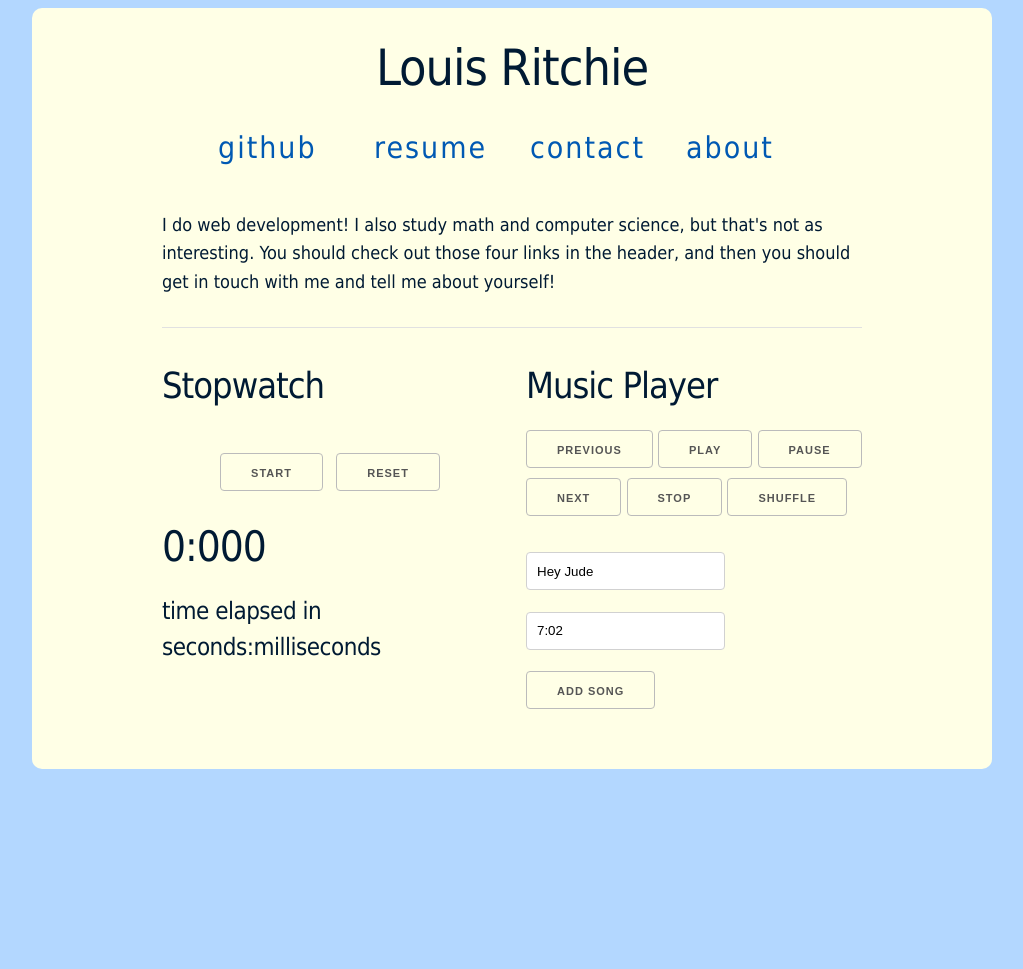
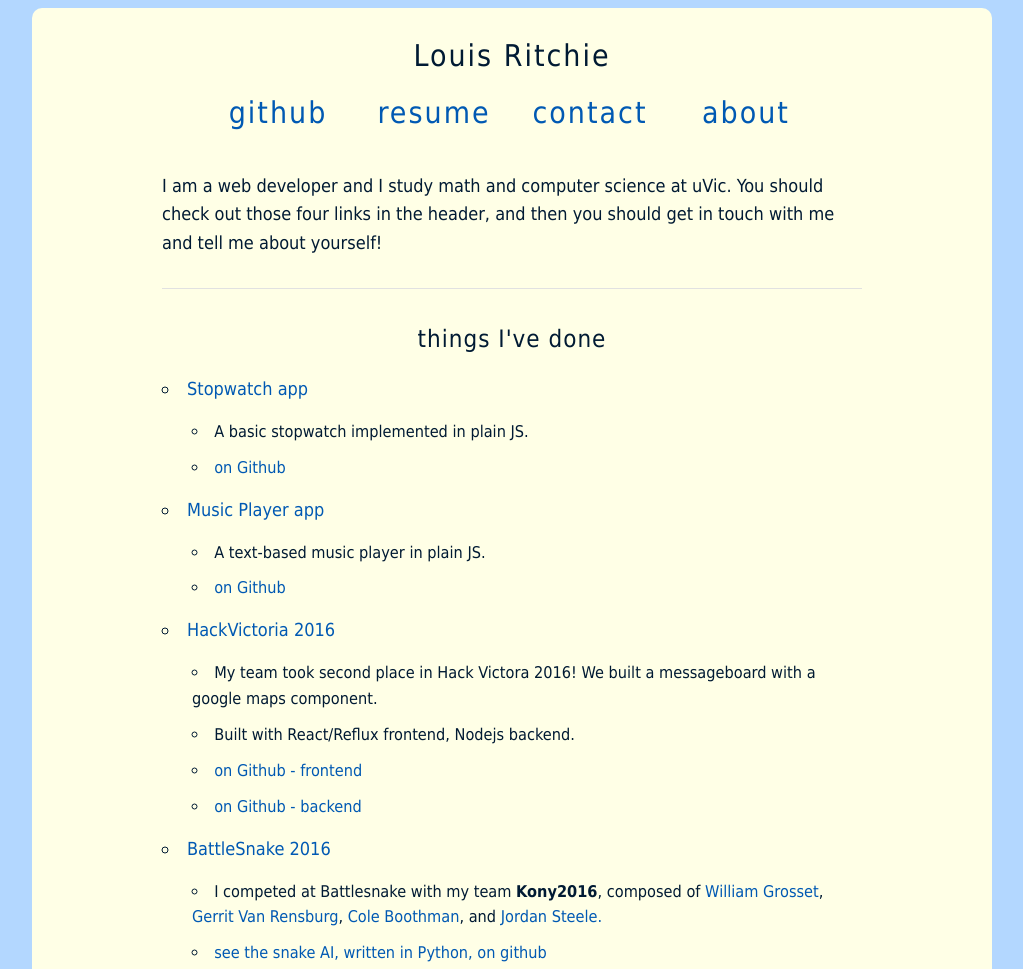
Before and after one commit to LouisRitchie/uvic-website, a plain HTML site: page index.html in a window 1280 px wide. Shown: the top 969 px of the page, without its empty margins (128-1151 px from the left). Before the commit the page ends 800 px from the top, so only its background shows below. Drawn offline with Linux system fonts and the light colour scheme.

Commit message:
Finished styling, made apps seperate, added tech events to the 'things I've done' section.

```diff
--- a/index.html
+++ b/index.html
@@ -35,41 +35,44 @@
         </div>
     </div>
     <div id="blurb" class="row">
-        <p>I do web development! I also study math and computer science, but that's not as interesting. You should check out those four links in the header, and then you should get in touch with me and tell me about yourself!
+        <p>I am a web developer and I study math and computer science at uVic. You should check out those four links in the header, and then you should get in touch with me and tell me about yourself!
         </p>
         <hr />
-    <div class="row" id="app">
-        <div class="six columns" id="intermission">
-            <h3>Stopwatch</h3>
-            <h1><button type="button" id="start">Start</button>
-            <button type="button" id="reset">Reset</button></h1>
-            <h2 id="timer">0:000</h2>
-            <h5>time elapsed in seconds:milliseconds</h5>
-            <h6></h6>
-        </div>
-        <div class="six columns" id="music-player">
-            <h3>Music Player</h3>
-            <button type="button" id="prev">previous</button>
-            <button type="button" id="play">play</button>
-            <button type="button" id="pause">pause</button>
-            <button type="button" id="next">next</button>
-            <button type="button" id="stop">stop</button>
-            <button type="button" id="shuffle">shuffle</button>
-            <h2 id="about"></h2>
-            <h3 id="music-timer"></h3>
-
-            <h4>
-            <input type="text" id="addSong" value="Hey Jude"></input><br>
-            <input type="text" id="addLength" value="7:02"></input><br>
-            <button type="button" id="add">Add song</button>
-            </h4>
-            <h5 id="songList"></h5>
-
-        </div>
+    </div>
+    <div id="about" class="row">
+        <h3>things I've done</h3>
+        <ul>
+             <li><a href="/~louisr/intermission/index.html">Stopwatch app</a>
+                <ul>
+                    <li>A basic stopwatch implemented in plain JS.</li>
+                    <li><a href="https://github.com/LouisRitchie/intermission">on Github</a></li>
+                </ul>
+             </li>
+             <li><a href="/~louisr/music-player/index.html">Music Player app</a>
+                 <ul>
+                    <li>A text-based music player in plain JS.</li>
+                    <li><a href="https://github.com/LouisRitchie/intermission">on Github</a></li>
+                </ul>
+             </li>
+             <li><a href="http://hackvictoria.com/">HackVictoria 2016</a>
+                 <ul>
+                    <li>My team took second place in Hack Victora 2016! We built a messageboard with a google maps component.</li>
+                    <li>Built with React/Reflux frontend, Nodejs backend.</li>
+                    <li><a href="https://github.com/luigiplr/emoji-client">on Github - frontend</a></li>
+                    <li><a href="https://github.com/sajattack/vicboard-server">on Github - backend</a></li>
+                 </ul>
+             <li><a href="http://www.battlesnake.io/">BattleSnake 2016</a>
+                 <ul>
+                     <li>I competed at Battlesnake with my team <strong>Kony2016</strong>, composed of <a href="https://github.com/williamgrosset">William Grosset</a>, <a href="https://github.com/cnd-north">Gerrit Van Rensburg</a>, <a href="https://github.com/ColeBoothman">Cole Boothman</a>, and <a href="https://github.com/JordanSteele">Jordan Steele.</a></li>
+                     <li><a href="https://github.com/LouisRitchie/battlesnake-python">see the snake AI, written in Python, on github</a></li>
+                 </ul>
+            </li>
+        </ul>
     </div>
 <div>
 
-<script src="app.js"></script>
+<script src="intermission.js"></script>
+<script src="music-player.js"></script>
 
 </body>
 
--- a/style.css
+++ b/style.css
@@ -21,13 +21,18 @@ body {
     vertical-align: middle;
 }
 
-h1 {
+h1, h2 {
     text-align: center;
+    font-size:3.0rem;
+    letter-spacing: 2px;
+}
+h3 {
+    text-align: center;
+    font-size:2.4rem;
+    letter-spacing:1px;
 }
 a {
     text-decoration: none;
-    font-size:3.0rem;
-    letter-spacing: 2px;
 
 }
 
@@ -49,3 +54,9 @@ a:visited, a:hover, a:active {
     margin-left: 100px;
     margin-right: 100px;
 }
+
+#about {
+    margin-left:100px;
+    margin-right: 100px;
+    font-weight:lighter;
+}
```
